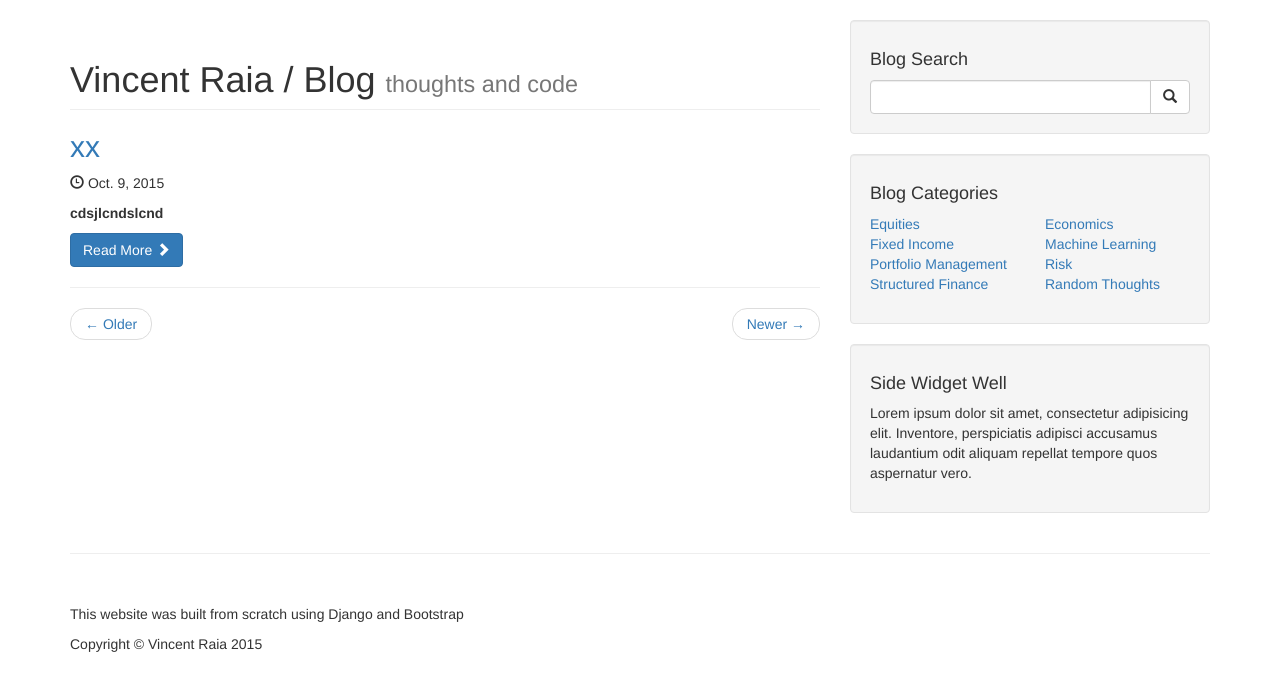
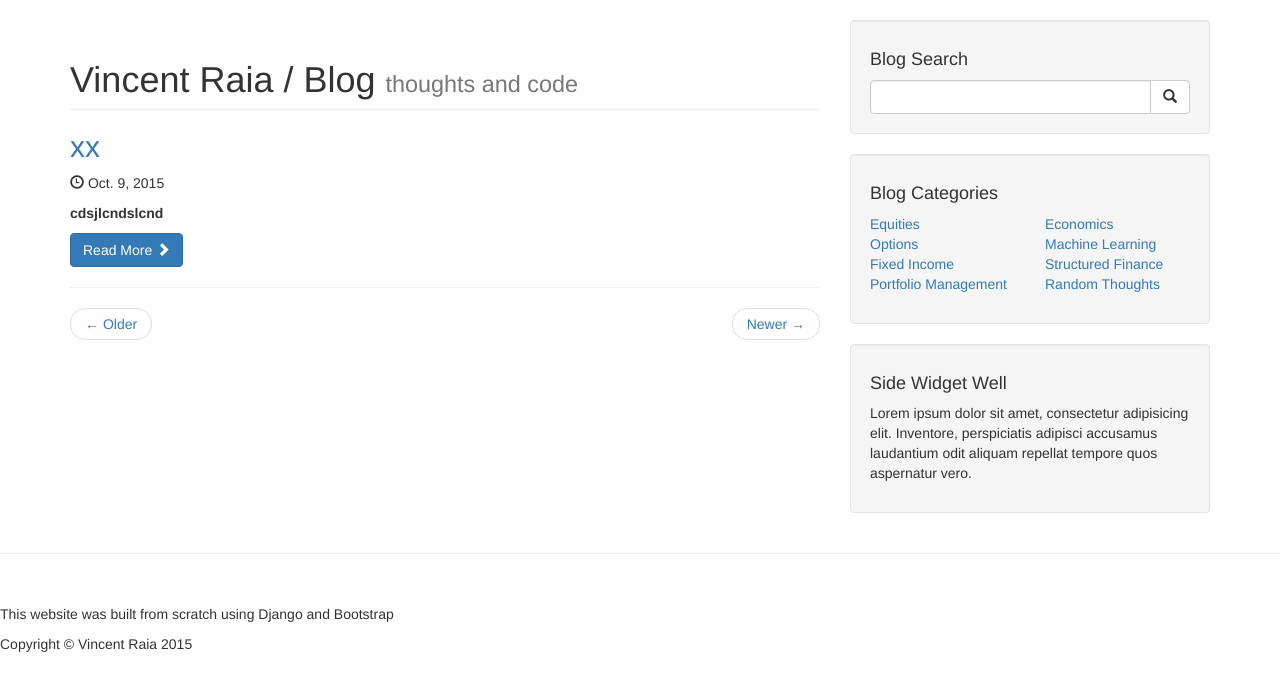
Before and after one commit to VincentRaia/VincentRaia.Com, a Django app: page /blog/ in a window 1280 px wide. Shown: the part 50-741 px from the top of the page. Run offline with Django 3.2, Linux system fonts and the light colour scheme; data comes from the database, SQL or seed files in the repository; some libraries are stand-ins or nearby versions.

Commit message:
cleaning up

```diff
--- a/static/css/blog-home.css
+++ b/static/css/blog-home.css
@@ -87,9 +87,28 @@
     }
 }
 
+.typed-cursor{
+    opacity: 1;
+    -webkit-animation: blink 0.7s infinite;
+    -moz-animation: blink 0.7s infinite;
+    animation: blink 0.7s infinite;
+}
 
-
-
+@keyframes blink{
+    0% { opacity:1; }
+    50% { opacity:0; }
+    100% { opacity:1; }
+}
+@-webkit-keyframes blink{
+    0% { opacity:1; }
+    50% { opacity:0; }
+    100% { opacity:1; }
+}
+@-moz-keyframes blink{
+    0% { opacity:1; }
+    50% { opacity:0; }
+    100% { opacity:1; }
+}
 
 body {
     padding-top: 70px; /* Required padding for .navbar-fixed-top. Remove if using .navbar-static-top. Change if height of navigation changes. */
--- a/templates/blog.html
+++ b/templates/blog.html
@@ -1,4 +1,5 @@
 {%  extends "base.html" %}
+{% load staticfiles %}
 {% block head_title %}Blog{% endblock %}
 
 {% block content %}
@@ -25,4 +26,6 @@
             </div>
             {% include 'blog_sidebar.html' %}
         </div>
+    </div>
+
 {% endblock %}
--- a/templates/blog_sidebar.html
+++ b/templates/blog_sidebar.html
@@ -23,11 +23,11 @@
                 <ul class="list-unstyled">
                     <li><a href="#">Equities</a>
                     </li>
+                    <li><a href="#">Options</a>
+                    </li>
                     <li><a href="#">Fixed Income</a>
                     </li>
                     <li><a href="#">Portfolio Management</a>
-                    </li>
-                    <li><a href="#">Structured Finance</a>
                     </li>
                 </ul>
             </div>
@@ -38,7 +38,7 @@
                     </li>
                     <li><a href="#">Machine Learning</a>
                     </li>
-                    <li><a href="#">Risk</a>
+                    <li><a href="#">Structured Finance</a>
                     </li>
                     <li><a href="#">Random Thoughts</a>
                     </li>
```
